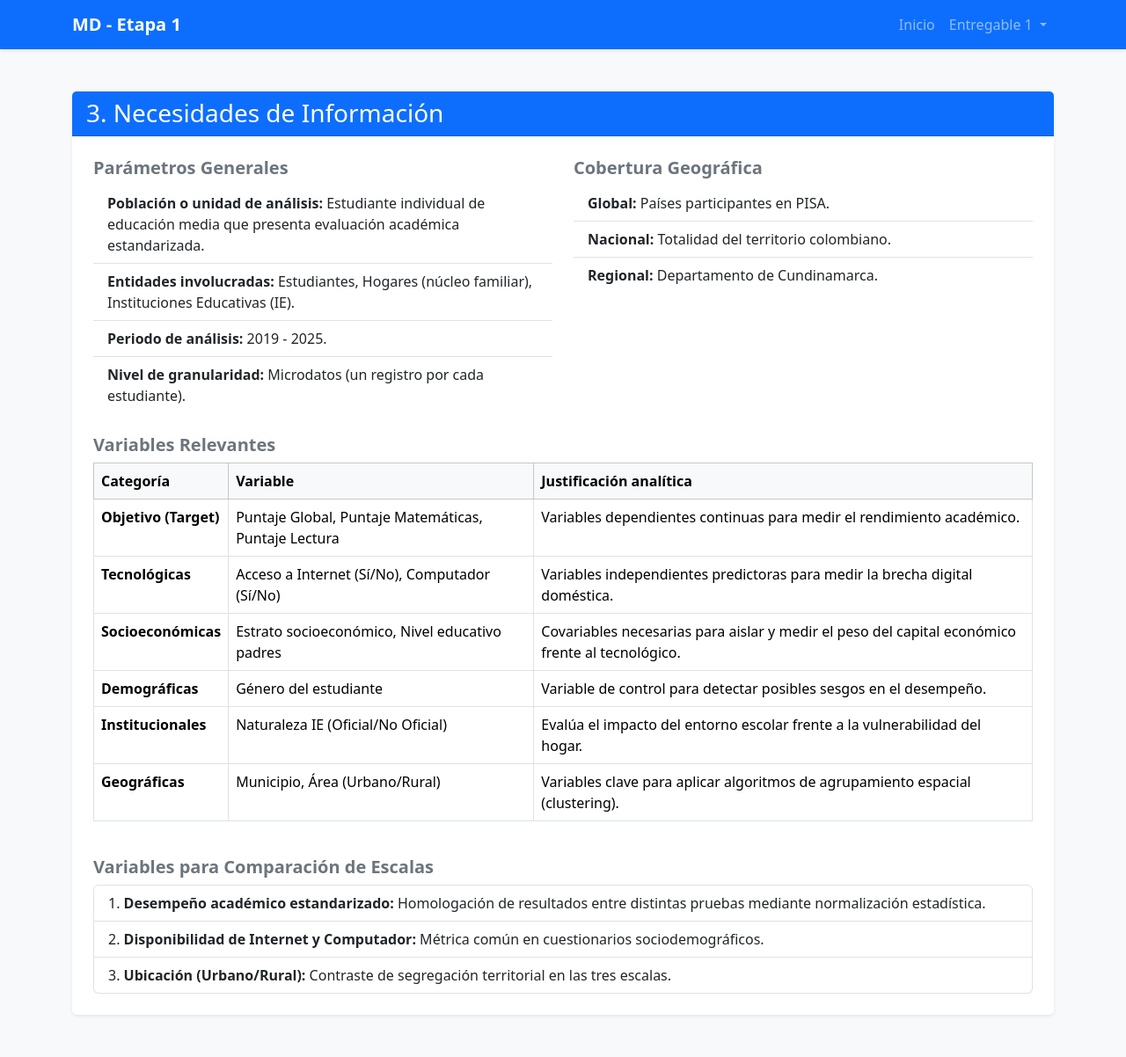
After one commit to Rockbayo/MD_Proyecto_Educacion, a Flask app: page /etapa1/necesidades in a window 1280 px wide. The commit adds this page. Shown: the whole page at 88% size. Run offline with Flask 3, Linux system fonts and the light colour scheme.

Commit message:
Estructura general, vistas html y estilos

```diff
--- a/app.py
+++ b/app.py
@@ -3,16 +3,40 @@ from flask import Flask, render_template
 app = Flask(__name__)
 
 @app.route('/')
-def home():
-    datos = {
-        "materia": "Minería de datos",
-        "tema": "Educación, acceso y desempeño académico",
-        "integrantes": [
-            "Oscar Giovanni Robayo",
-            "Oscar Felipe Delgado"
-        ]
-    }
-    return render_template('index.html', **datos)
+def index():
+    return render_template('index.html')
+
+@app.route('/etapa1/problema')
+def problema():
+    return render_template('etapa1/problema.html')
+
+@app.route('/etapa1/preguntas')
+def preguntas():
+    return render_template('etapa1/preguntas.html')
+
+@app.route('/etapa1/necesidades')
+def necesidades():
+    return render_template('etapa1/necesidades.html')
+
+@app.route('/etapa1/fuentes')
+def fuentes():
+    return render_template('etapa1/fuentes.html')
+
+@app.route('/etapa1/dataset')
+def dataset():
+    return render_template('etapa1/dataset.html')
+
+@app.route('/etapa1/diccionario')
+def diccionario():
+    return render_template('etapa1/diccionario.html')
+
+@app.route('/etapa1/calidad')
+def calidad():
+    return render_template('etapa1/calidad.html')
+
+@app.route('/etapa1/limitaciones')
+def limitaciones():
+    return render_template('etapa1/limitaciones.html')
 
 if __name__ == '__main__':
     app.run(debug=True)
--- a/requirements.txt
+++ b/requirements.txt
@@ -1,2 +1,4 @@
 gunicorn==22.0.0
-flask==2.3.2
+Flask==3.0.2
+pandas==2.2.1
+numpy==1.26.4
--- /dev/null
+++ b/templates/base.html
@@ -0,0 +1,48 @@
+<!DOCTYPE html>
+<html lang="es">
+<head>
+    <meta charset="UTF-8">
+    <meta name="viewport" content="width=device-width, initial-scale=1.0">
+    <title>Bitácora Técnica - Minería de Datos</title>
+    <link href="https://cdn.jsdelivr.net/npm/bootstrap@5.3.2/dist/css/bootstrap.min.css" rel="stylesheet">
+</head>
+<body class="bg-light">
+    <nav class="navbar navbar-expand-lg navbar-dark bg-primary shadow-sm">
+        <div class="container">
+            <a class="navbar-brand fw-bold" href="{{ url_for('index') }}">MD - Etapa 1</a>
+            <button class="navbar-toggler" type="button" data-bs-toggle="collapse" data-bs-target="#navbarNav">
+                <span class="navbar-toggler-icon"></span>
+            </button>
+            <div class="collapse navbar-collapse" id="navbarNav">
+                <ul class="navbar-nav ms-auto">
+                    <li class="nav-item">
+                        <a class="nav-link" href="{{ url_for('index') }}">Inicio</a>
+                    </li>
+                    <li class="nav-item dropdown">
+                        <a class="nav-link dropdown-toggle" href="#" role="button" data-bs-toggle="dropdown">
+                            Entregable 1
+                        </a>
+                        <ul class="dropdown-menu">
+                            <li><a class="dropdown-item" href="{{ url_for('problema') }}">1. Problema y contexto</a></li>
+                            <li><a class="dropdown-item" href="{{ url_for('preguntas') }}">2. Preguntas de investigación</a></li>
+                            <li><a class="dropdown-item" href="{{ url_for('necesidades') }}">3. Necesidades de información</a></li>
+                            <li><a class="dropdown-item" href="{{ url_for('fuentes') }}">4. Fuentes de datos</a></li>
+                            <li><hr class="dropdown-divider"></li>
+                            <li><a class="dropdown-item" href="{{ url_for('dataset') }}">5. Dataset</a></li>
+                            <li><a class="dropdown-item" href="{{ url_for('diccionario') }}">6. Diccionario de datos</a></li>
+                            <li><a class="dropdown-item" href="{{ url_for('calidad') }}">7. Calidad inicial</a></li>
+                            <li><a class="dropdown-item" href="{{ url_for('limitaciones') }}">8. Limitaciones</a></li>
+                        </ul>
+                    </li>
+                </ul>
+            </div>
+        </div>
+    </nav>
+
+    <main class="container my-5">
+        {% block content %}{% endblock %}
+    </main>
+
+    <script src="https://cdn.jsdelivr.net/npm/bootstrap@5.3.2/dist/js/bootstrap.bundle.min.js"></script>
+</body>
+</html>
--- /dev/null
+++ b/templates/etapa1/necesidades.html
@@ -0,0 +1,83 @@
+{% extends "base.html" %}
+
+{% block content %}
+<div class="card shadow-sm border-0">
+    <div class="card-header bg-primary text-white">
+        <h3 class="mb-0">3. Necesidades de Información</h3>
+    </div>
+    <div class="card-body p-4">
+
+        <div class="row mb-4">
+            <div class="col-md-6">
+                <h5 class="fw-bold text-secondary">Parámetros Generales</h5>
+                <ul class="list-group list-group-flush">
+                    <li class="list-group-item"><strong>Población o unidad de análisis:</strong> Estudiante individual de educación media que presenta evaluación académica estandarizada.</li>
+                    <li class="list-group-item"><strong>Entidades involucradas:</strong> Estudiantes, Hogares (núcleo familiar), Instituciones Educativas (IE).</li>
+                    <li class="list-group-item"><strong>Periodo de análisis:</strong> 2019 - 2025.</li>
+                    <li class="list-group-item"><strong>Nivel de granularidad:</strong> Microdatos (un registro por cada estudiante).</li>
+                </ul>
+            </div>
+            <div class="col-md-6">
+                <h5 class="fw-bold text-secondary">Cobertura Geográfica</h5>
+                <ul class="list-group list-group-flush">
+                    <li class="list-group-item"><strong>Global:</strong> Países participantes en PISA.</li>
+                    <li class="list-group-item"><strong>Nacional:</strong> Totalidad del territorio colombiano.</li>
+                    <li class="list-group-item"><strong>Regional:</strong> Departamento de Cundinamarca.</li>
+                </ul>
+            </div>
+        </div>
+
+        <h5 class="fw-bold text-secondary">Variables Relevantes</h5>
+        <div class="table-responsive mb-4">
+            <table class="table table-hover table-bordered">
+                <thead class="table-light">
+                    <tr>
+                        <th>Categoría</th>
+                        <th>Variable</th>
+                        <th>Justificación analítica</th>
+                    </tr>
+                </thead>
+                <tbody>
+                    <tr>
+                        <td><strong>Objetivo (Target)</strong></td>
+                        <td>Puntaje Global, Puntaje Matemáticas, Puntaje Lectura</td>
+                        <td>Variables dependientes continuas para medir el rendimiento académico.</td>
+                    </tr>
+                    <tr>
+                        <td><strong>Tecnológicas</strong></td>
+                        <td>Acceso a Internet (Sí/No), Computador (Sí/No)</td>
+                        <td>Variables independientes predictoras para medir la brecha digital doméstica.</td>
+                    </tr>
+                    <tr>
+                        <td><strong>Socioeconómicas</strong></td>
+                        <td>Estrato socioeconómico, Nivel educativo padres</td>
+                        <td>Covariables necesarias para aislar y medir el peso del capital económico frente al tecnológico.</td>
+                    </tr>
+                    <tr>
+                        <td><strong>Demográficas</strong></td>
+                        <td>Género del estudiante</td>
+                        <td>Variable de control para detectar posibles sesgos en el desempeño.</td>
+                    </tr>
+                    <tr>
+                        <td><strong>Institucionales</strong></td>
+                        <td>Naturaleza IE (Oficial/No Oficial)</td>
+                        <td>Evalúa el impacto del entorno escolar frente a la vulnerabilidad del hogar.</td>
+                    </tr>
+                    <tr>
+                        <td><strong>Geográficas</strong></td>
+                        <td>Municipio, Área (Urbano/Rural)</td>
+                        <td>Variables clave para aplicar algoritmos de agrupamiento espacial (clustering).</td>
+                    </tr>
+                </tbody>
+            </table>
+        </div>
+
+        <h5 class="fw-bold text-secondary">Variables para Comparación de Escalas</h5>
+        <ol class="list-group list-group-numbered">
+            <li class="list-group-item"><strong>Desempeño académico estandarizado:</strong> Homologación de resultados entre distintas pruebas mediante normalización estadística.</li>
+            <li class="list-group-item"><strong>Disponibilidad de Internet y Computador:</strong> Métrica común en cuestionarios sociodemográficos.</li>
+            <li class="list-group-item"><strong>Ubicación (Urbano/Rural):</strong> Contraste de segregación territorial en las tres escalas.</li>
+        </ol>
+    </div>
+</div>
+{% endblock %}
```
Also changed, not shown: static/css/styles.css (added, +70 -0 lines), templates/etapa1/fuentes.html (added, +93 -0 lines), templates/etapa1/preguntas.html (added, +25 -0 lines), templates/etapa1/problema.html (added, +23 -0 lines), templates/index.html (+34 -43 lines), templates/etapa1/calidad.html (added), templates/etapa1/dataset.html (added), templates/etapa1/diccionario.html (added), templates/etapa1/limitaciones.html (added).
